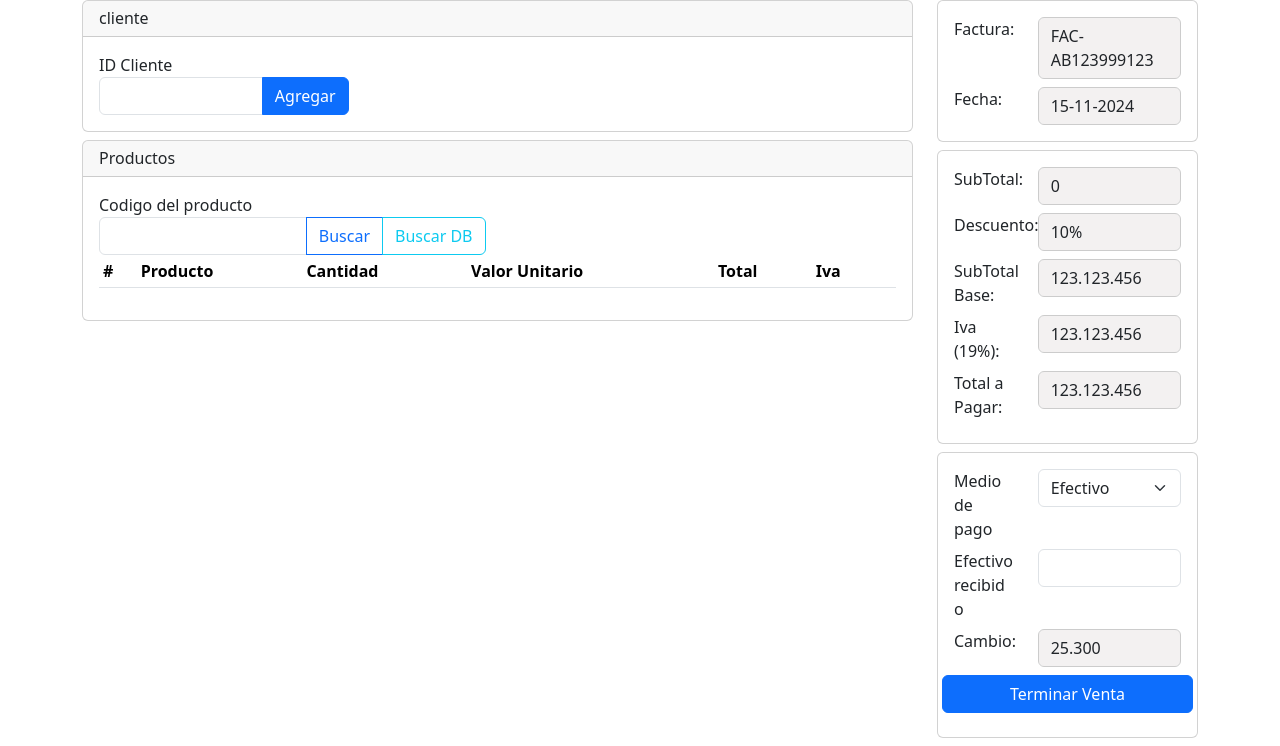
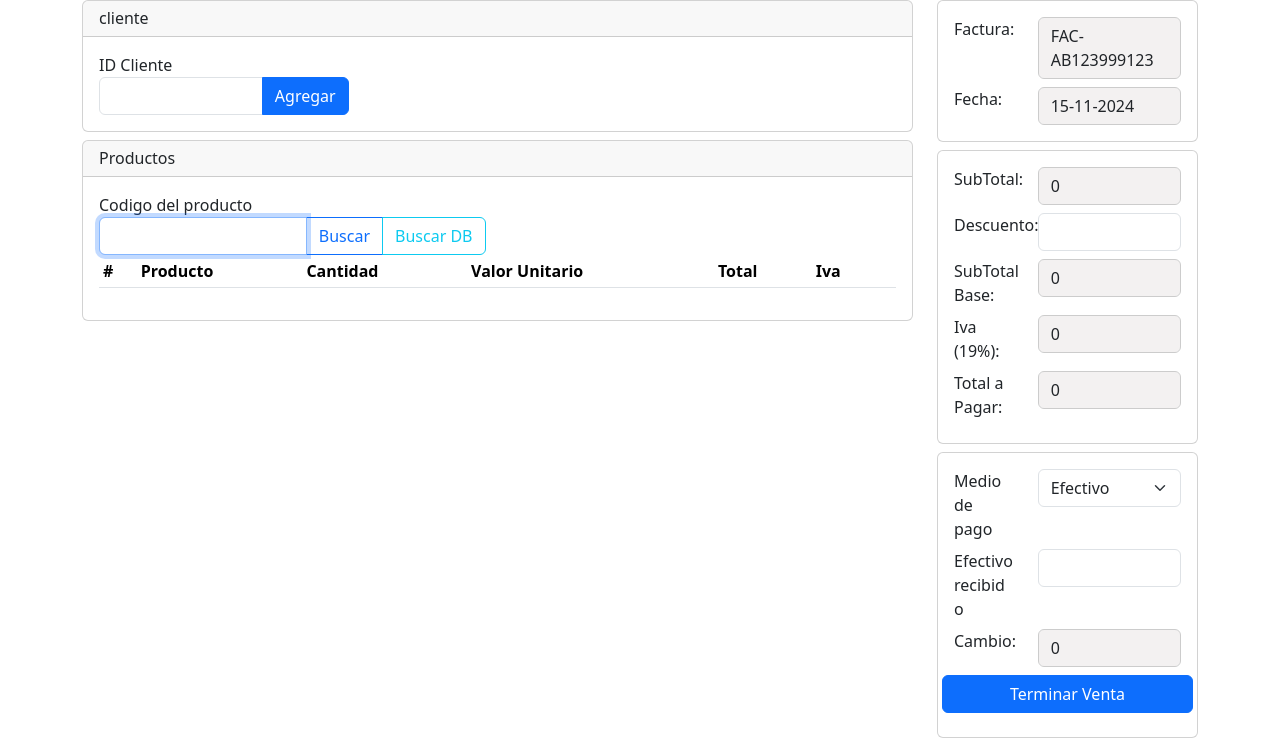
Before and after one commit to devbenavides/store-web-app, a Django app: page /sales/ in a window 1280 px wide. Shown: the part 56-802 px from the top of the page. Run offline with Django 5.2, Linux system fonts and the light colour scheme; lists and menus that the app fills with data are empty.

Commit message:
add total and discount, calculate the cash change

```diff
--- a/apps/sales/static/js/invoice.js
+++ b/apps/sales/static/js/invoice.js
@@ -1,13 +1,21 @@
 
 let products = [];
 let rowSelected = null;
+let subTotal = 0.0;
+let discount = 0.0;
+let valDiscount = 0.1;
+let subTotalBase = 0.0;
+let totalIva = 0.0;
+let valIva = 0.0;
+let total = 0.0;
 
 
 document.addEventListener('DOMContentLoaded', function () {
     const modalContainer = document.getElementById('modalContainer');
+    const inputCode = document.querySelector('input[name="code_product"]');
+    inputCode.focus();
 
     async function searchProductByCode(code_product) {
-
         try {
             const response = await fetch(`${searchCodeProduct}?code_product=${encodeURIComponent(code_product)}`, {
                 method: 'GET',
@@ -29,7 +37,6 @@ document.addEventListener('DOMContentLoaded', function () {
                 validExistsList(data);
             }
 
-
         } catch (error) {
             console.error(`Fetch error: ${error}`);
         }
@@ -48,7 +55,7 @@ document.addEventListener('DOMContentLoaded', function () {
     modalContainer.addEventListener('shown.bs.modal', function () {
         const input = document.getElementById('name_product');
         input.focus(); // Da foco al input
-      });
+    });
 
     modalContainer.addEventListener('keydown', (e) => {
         if (e.target.id === 'name_product' && e.key === 'Enter') {
@@ -56,21 +63,17 @@ document.addEventListener('DOMContentLoaded', function () {
             searchNameCategoryProduct(e.target.value);
         }
 
-        const tablaBody = document.querySelector('#table_products tbody');
+        const bodyTableProducts = document.querySelector('#table_products tbody');
         if (e.key === 'ArrowDown' || e.key === 'ArrowUp') {
-            const filas = Array.from(tablaBody.rows); // Convertir las filas en un array
+            const filas = Array.from(bodyTableProducts.rows);
             let indiceSeleccionado = filas.indexOf(rowSelected);
 
-            // Moverse hacia abajo
             if (e.key === 'ArrowDown') {
                 indiceSeleccionado = Math.min(filas.length - 1, indiceSeleccionado + 1);
             }
-            // Moverse hacia arriba
             if (e.key === 'ArrowUp') {
                 indiceSeleccionado = Math.max(0, indiceSeleccionado - 1);
             }
-
-            // Seleccionar la fila correspondiente
             selectRow(filas[indiceSeleccionado]);
         }
 
@@ -81,6 +84,33 @@ document.addEventListener('DOMContentLoaded', function () {
             searchProductByCode(code_product);
             rowSelected = null;
             closeModal();
+        }
+    });
+
+    document.getElementById('tableProducts').addEventListener('click',(event)=>{
+        const target = event.target;
+        console.log('id TD ',target.closest("tr").id);
+
+
+        if(target.tagName === 'TD' && target.classList.contains('editable')){
+            const originalText = target.innerText;
+            const input = document.createElement('input');
+            input.type = 'text';
+            input.value = originalText;
+            input.className = 'form-control';
+            target.innerHTML = '';
+            target.appendChild(input);
+
+            input.addEventListener('blur',()=>{
+                target.innerHTML = input.value || originalText;
+            });
+
+            input.addEventListener('keydown',(e)=>{
+                if(e.key === 'Enter'){
+                    target.innerHTML = input.value || originalText;
+                }
+            });
+
         }
     });
 
@@ -116,10 +146,18 @@ document.addEventListener('DOMContentLoaded', function () {
 
         const tbody = document.querySelector('#tableProducts tbody');
         tbody.innerHTML = '';
-        let totals = 0.0;
+
+        subTotal = 0.0;
+        discount = 0.0;
+        valDiscount = 0.0;
+        subTotalBase = 0.0;
+        totalIva = 0.0;
+        valIva = 0.0;
+        total = 0.0;
 
         products_up.forEach(product => {
             const tr = document.createElement('tr');
+            tr.id = product.id;
 
             const th_id = document.createElement('th');
             th_id.textContent = product.id;
@@ -128,6 +166,7 @@ document.addEventListener('DOMContentLoaded', function () {
             td_name_product.textContent = product.name_product;
 
             const td_quantity = document.createElement('td');
+            td_quantity.classList.add('editable');
             td_quantity.textContent = product.quantity;
 
             const td_unit_sale_price = document.createElement('td');
@@ -135,9 +174,19 @@ document.addEventListener('DOMContentLoaded', function () {
 
             const td_total = document.createElement('td');
             const totalSale = parseFloat(product.unit_sale_price) * parseFloat(product.quantity);
-            totals += totalSale
-            document.getElementById('span_subtotal').innerHTML = formatNumber(totals);
             td_total.textContent = formatNumber(totalSale);
+
+            subTotal += totalSale
+            discount = subTotal * valDiscount;
+            subTotalBase = subTotal - discount;
+            totalIva = subTotalBase * valIva;
+            total = subTotal + totalIva;
+
+            document.getElementById('span_subtotal').innerHTML = formatNumber(subTotal);
+            document.getElementById('span_discount').textContent = formatNumber(discount);
+            document.getElementById('span_subtotal_base').innerHTML = formatNumber(subTotalBase);
+            document.getElementById('span_total_iva').innerHTML = formatNumber(totalIva);
+            document.getElementById('span_total').innerHTML = formatNumber(total);
 
             const td_iva = document.createElement('td');
             td_iva.textContent = '19%';
@@ -171,6 +220,16 @@ document.addEventListener('DOMContentLoaded', function () {
 
     }
 
+    document.querySelector('[name="cash_received"]').addEventListener('keypress', (it) => {
+        if (it.key === 'Enter') {
+            it.preventDefault();
+            const cashChange = document.getElementById('cash_change');
+            cashChange.textContent = parseFloat(it.target.value)-total;
+        }
+
+    });
+
+
     document.getElementById('btnSearchProductName').addEventListener('click', function () {
         fetch(`/sales/search-name-product/`)
             .then(response => response.text())
@@ -190,7 +249,6 @@ document.addEventListener('DOMContentLoaded', function () {
     });
 
     async function searchNameCategoryProduct(name_category_product) {
-        //validar funcion para buscar producto
         try {
             const response = await fetch(`${searchNameCategory}?name_category_product=${encodeURIComponent(name_category_product)}`, {
                 method: 'GET',
--- a/apps/sales/templates/sale.html
+++ b/apps/sales/templates/sale.html
@@ -120,7 +120,8 @@
                             <label for="inputText">Descuento:</label>
                         </div>
                         <div class="col-8">
-                            <span class="form-control">10%</span>
+                            <!-- <span class="form-control" id="span_discount">10%</span> -->
+                            <input type="number" id="span_discount" class="form-control"/>
                         </div>
                     </div>
                     <div class="row mb-2">
@@ -128,7 +129,7 @@
                             <label for="inputText">SubTotal Base:</label>
                         </div>
                         <div class="col-8">
-                            <span class="form-control">123.123.456</span>
+                            <span class="form-control" id="span_subtotal_base">0</span>
                         </div>
                     </div>
                     <div class="row mb-2">
@@ -136,7 +137,7 @@
                             <label for="inputText">Iva (19%):</label>
                         </div>
                         <div class="col-8">
-                            <span class="form-control">123.123.456</span>
+                            <span class="form-control" id="span_total_iva">0</span>
                         </div>
                     </div>
                     <div class="row mb-2">
@@ -144,7 +145,7 @@
                             <label for="inputText">Total a Pagar:</label>
                         </div>
                         <div class="col-8">
-                            <span class="form-control">123.123.456</span>
+                            <span class="form-control" id="span_total">0</span>
                         </div>
                     </div>
 
@@ -173,7 +174,7 @@
                             <label for="inputText">Cambio:</label>
                         </div>
                         <div class="col-8">
-                            <span class="form-control">25.300</span>
+                            <span class="form-control" id="cash_change">0</span>
                         </div>
                     </div>
 
```
